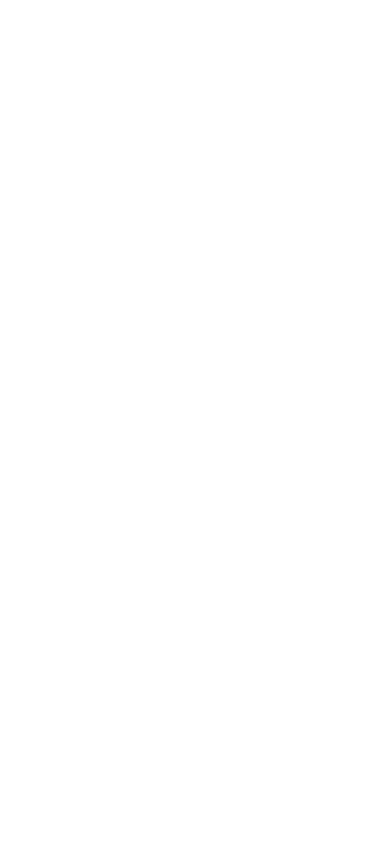
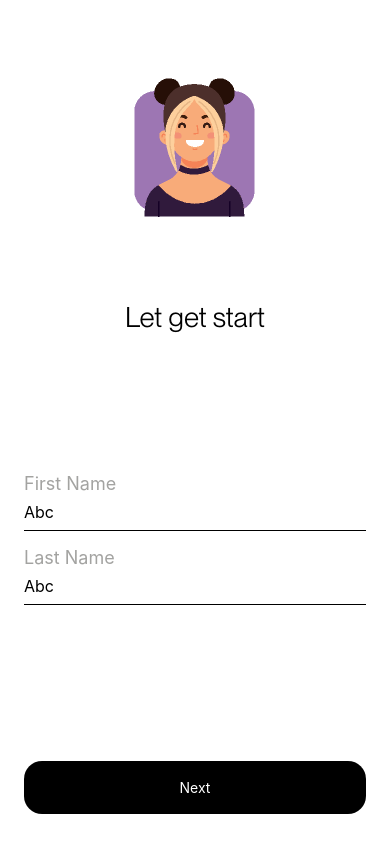
Before and after one commit to MyoThuKha/ToDo-app, a React Native app: screen /intro in a window 390 px wide. Built offline with nearby package versions, Linux system fonts and the light colour scheme.

Commit message:
added intro ui

```diff
--- a/components/greet.tsx
+++ b/components/greet.tsx
@@ -22,7 +22,7 @@
           today?
         </Text>
         <TouchableOpacity
-          style={{ ...styles.goTo, backgroundColor: foreground }}
+          style={{ ...globalStyle.goTo, backgroundColor: foreground }}
         >
           <AntDesign name="arrowright" size={24} color={background} />
         </TouchableOpacity>
@@ -72,16 +72,7 @@
     paddingHorizontal: 24,
     textTransform: "uppercase",
   },
-  goTo: {
-    width: 69,
-    height: 50,
-    borderRadius: 50,
-    justifyContent: "center",
-    alignItems: "center",
-    position: "absolute",
-    bottom: 20,
-    right: 24,
-  },
+
   //Buttons
   btnSection: {
     borderTopWidth: 1,
--- a/components/tasks.tsx
+++ b/components/tasks.tsx
@@ -48,7 +48,7 @@
       </View>
       <FlatList
         data={tasks}
-        renderItem={({ item }) => {
+        renderItem={({ item }: { item: { text: string; key: string } }) => {
           return (
             <View style={styles.item}>
               <Text style={globalStyle.display}>{item.text}</Text>
--- a/datas/userReducer.ts
+++ b/datas/userReducer.ts
@@ -2,7 +2,7 @@
 
 const initialState = {
   name: "",
-  profile: "",
+  profile: 1,
   background: "black",
   foreground: "white",
 };
--- a/navigation/routes.tsx
+++ b/navigation/routes.tsx
@@ -9,7 +9,7 @@
   return (
     <NavigationContainer>
       <Stack.Navigator
-        initialRouteName="home"
+        initialRouteName="intro"
         screenOptions={{
           headerShown: false,
         }}
--- a/package.json
+++ b/package.json
@@ -21,7 +21,6 @@
     "react-native": "0.70.5",
     "react-native-safe-area-context": "4.4.1",
     "react-native-screens": "~3.18.0",
-    "react-native-web": "~0.18.9",
     "react-redux": "^8.0.5"
   },
   "devDependencies": {
--- a/pages/home.tsx
+++ b/pages/home.tsx
@@ -1,36 +1,19 @@
-import { StyleSheet, Text, TouchableOpacity, View } from "react-native";
+import { StyleSheet, Text, View } from "react-native";
 import { StatusBar } from "react-native";
 import Tasks from "../components/tasks";
-import { useCallback, useState } from "react";
 import globalStyle from "../styles/global";
-import * as SplashScreen from "expo-splash-screen";
-import { useFonts } from "expo-font";
+
 import { useSelector } from "react-redux";
 import Greet from "../components/greet";
 
 // return "#f2eee9";
 
-SplashScreen.preventAutoHideAsync();
-
-const Home = ({ navigation }: { navigation: any }) => {
+const Home = () => {
   const foreground: string = useSelector((state: any) => state.user.foreground);
   const background: string = useSelector((state: any) => state.user.background);
 
-  // font load
-  const [fontsLoaded] = useFonts({
-    display: require("../assets/fonts/main-font.otf"),
-  });
-
-  const onLayoutRootView = useCallback(async () => {
-    if (fontsLoaded) await SplashScreen.hideAsync();
-  }, [fontsLoaded]);
-
-  if (!fontsLoaded) return null;
   return (
-    <View
-      style={{ ...styles.container, backgroundColor: background }}
-      onLayout={onLayoutRootView}
-    >
+    <View style={{ ...styles.container, backgroundColor: background }}>
       {/* app bar */}
       <View style={{ ...styles.header, borderBottomColor: foreground }}>
         <View>
--- a/pages/intro.tsx
+++ b/pages/intro.tsx
@@ -1,29 +1,155 @@
-import { StyleSheet, Text, View } from "react-native";
+import {
+  Image,
+  StyleSheet,
+  Text,
+  TextInput,
+  TouchableOpacity,
+  TouchableWithoutFeedback,
+  View,
+  Keyboard,
+} from "react-native";
 import { StatusBar } from "react-native";
-import React from "react";
+import { useCallback, useEffect, useState, useRef } from "react";
+import * as SplashScreen from "expo-splash-screen";
+import { useFonts } from "expo-font";
+import { useSelector } from "react-redux";
 
-interface T {
-  navigation: any;
-}
-const Intro: React.FC<T> = ({ navigation }) => {
+// return "#f2eee9";
+
+SplashScreen.preventAutoHideAsync();
+const Intro = ({ navigation }: { navigation: any }) => {
+  const username: string = useSelector((state: any) => state.user.name);
+  const foreground: string = useSelector((state: any) => state.user.foreground);
+  const background: string = useSelector((state: any) => state.user.background);
+
+  useEffect(() => {
+    if (username !== "") {
+      navigation.navigate("home");
+    }
+  }, []);
+
+  const firstname = useRef("");
+  const secondname = useRef("");
+
+  const [error, setError] = useState(false);
+
+  // font load
+  const [fontsLoaded] = useFonts({
+    display: require("../assets/fonts/main-font.otf"),
+  });
+  const onLayoutRootView = useCallback(async () => {
+    if (fontsLoaded) {
+      await SplashScreen.hideAsync();
+    }
+  }, [fontsLoaded]);
+
+  const [icon, setIcon] = useState(1);
+  const changeIcon = () => {
+    if (icon === 5) setIcon(1);
+    else setIcon(icon + 1);
+  };
+
+  if (!fontsLoaded) return null;
   return (
-    <View style={styles.container}>
-      {/* form box */}
-      <View style={styles.box}></View>
-    </View>
+    <TouchableWithoutFeedback onPress={() => Keyboard.dismiss()}>
+      <View
+        style={{ ...styles.container, backgroundColor: foreground }}
+        onLayout={onLayoutRootView}
+      >
+        {/* image */}
+        <View style={styles.imageBox}>
+          <TouchableOpacity onPress={() => changeIcon()}>
+            <Image
+              source={require(`../assets/profile/profile3.png`)}
+              style={{
+                width: 300,
+                height: 300,
+                resizeMode: "contain",
+              }}
+            />
+          </TouchableOpacity>
+          {error && <Text style={{ fontSize: 18 }}>Please add your name</Text>}
+          {!error && (
+            <Text style={{ fontSize: 28, fontFamily: "display" }}>
+              Let get start
+            </Text>
+          )}
+        </View>
+
+        {/* form */}
+        <View>
+          <View style={{ backgroundColor: foreground, ...styles.form }}>
+            <Text style={styles.label}>First Name</Text>
+            <TextInput
+              style={styles.input}
+              placeholder="Abc"
+              onChangeText={(value) => {
+                firstname.current = value;
+              }}
+            />
+          </View>
+          <View style={{ backgroundColor: foreground, ...styles.form }}>
+            <Text style={styles.label}>Last Name</Text>
+            <TextInput
+              style={styles.input}
+              placeholder="Abc"
+              onChangeText={(value) => {
+                secondname.current = value;
+              }}
+            />
+          </View>
+        </View>
+
+        <TouchableOpacity
+          onPress={() => {
+            if (firstname.current === "" || secondname.current === "") {
+              setError(true);
+            } else {
+              setError(false);
+              console.log(firstname.current, secondname.current);
+            }
+          }}
+        >
+          <View style={{ backgroundColor: background, ...styles.btn }}>
+            <Text style={{ color: foreground }}>Next</Text>
+          </View>
+        </TouchableOpacity>
+      </View>
+    </TouchableWithoutFeedback>
   );
 };
-
-export default Intro;
 
 const styles = StyleSheet.create({
   container: {
     paddingTop: StatusBar.currentHeight,
     flex: 1,
-    justifyContent: "center",
+    justifyContent: "space-between",
+  },
+  imageBox: {
+    height: 300,
     alignItems: "center",
-    backgroundColor: "white",
   },
+  label: {
+    color: "#a3a3a1",
+    fontSize: 18,
+    marginVertical: 8,
+  },
+  form: {
+    marginHorizontal: 24,
+    paddingVertical: 8,
+    borderBottomColor: "black",
+    borderBottomWidth: 1,
+  },
+  input: {
+    fontSize: 16,
+  },
+  btn: {
+    marginHorizontal: 24,
+    alignItems: "center",
+    paddingVertical: 18,
+    borderRadius: 18,
+    marginBottom: 30,
+  },
+});
 
-  box: {},
-});
+export default Intro;
--- a/styles/global.ts
+++ b/styles/global.ts
@@ -3,5 +3,15 @@
   display: {
     fontFamily: "display",
   },
+  goTo: {
+    width: 69,
+    height: 50,
+    borderRadius: 50,
+    justifyContent: "center",
+    alignItems: "center",
+    position: "absolute",
+    bottom: 20,
+    right: 24,
+  },
 });
 export default globalStyle;
```
Also changed, not shown: 1 other file (tests, documents, lock files or other folders).
